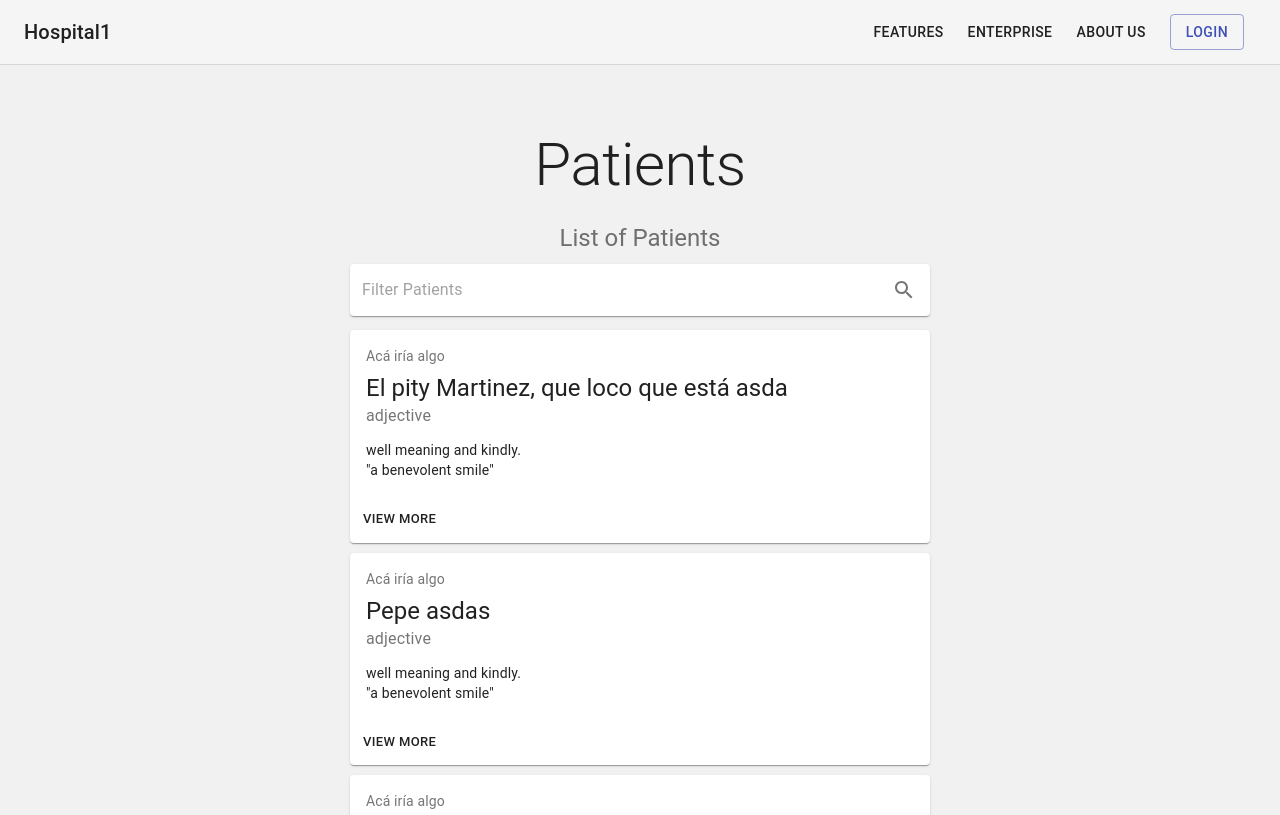
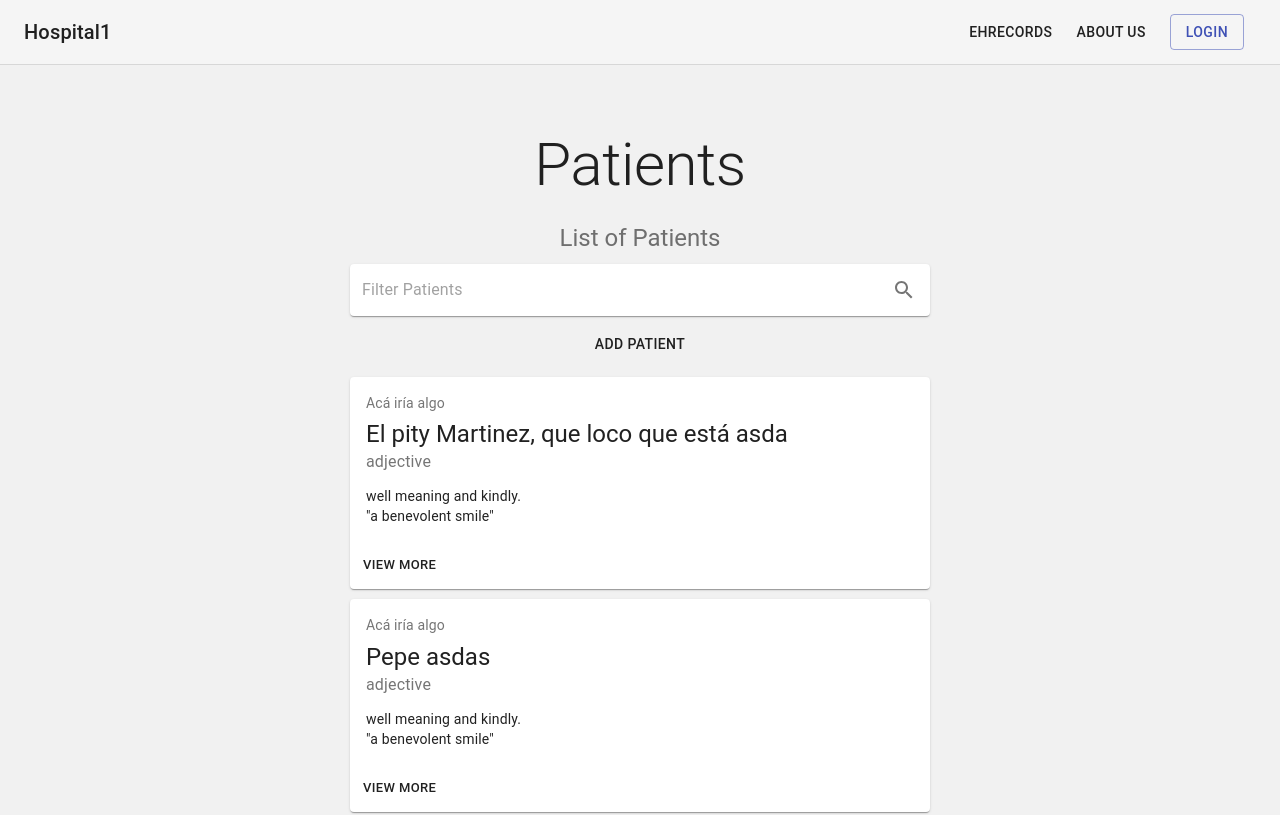
Before and after one commit to juaiglesias/ehrecords-hyperledger-blockchain, a React (Create React App) app in the folder web-app/: page /patients in a window 1280 px wide. Shown: the top 815 px of the page. Built offline with nearby package versions, Linux system fonts and the light colour scheme.

Commit message:
Add patient funcionality in progress

```diff
--- /dev/null
+++ b/web-app/src/components/addPatient/AddPatientForm.js
@@ -0,0 +1,82 @@
+import React, { useState } from 'react';
+import Grid from '@material-ui/core/Grid'
+import Card from '@material-ui/core/Card';
+import CardActions from '@material-ui/core/CardActions';
+import CardContent from '@material-ui/core/CardContent';
+import Button from '@material-ui/core/Button';
+import Typography from '@material-ui/core/Typography';
+
+import FormControl from '@material-ui/core/FormControl';
+import InputLabel from '@material-ui/core/InputLabel';
+import Input from '@material-ui/core/Input';
+import FormHelperText from '@material-ui/core/FormHelperText';
+
+const styles = {
+    card: {
+      minWidth: 275,
+      margin: '10px',
+    },
+    title: {
+      fontSize: 14,
+    },
+    pos: {
+      marginBottom: 12,
+    },
+    rightButtons: {
+        display: 'inline-block',
+        marginLeft: 'auto',
+    },
+};
+
+export default function AddPatientForm(props) {
+    /*const [firstName, setFirstName] = useState('');*/
+    const cancel = props.cancel;
+
+    return (
+        <Card style={styles.card}>
+            <CardContent>
+                <Typography variant="h6" component="h2">
+                    New Patient
+                </Typography>
+                <form>
+                    <Grid container>
+                        <Grid item sm={6} xs={12}>
+                            <FormControl>
+                                <InputLabel htmlFor="component-simple">First Name</InputLabel>
+                                <Input id="component-simple" /*value={name} onChange={handleChange}*/ />
+                            </FormControl>
+                        </Grid>
+                        <Grid item sm={6} xs={12}>
+                            <FormControl>
+                                <InputLabel htmlFor="component-simple">Last Name</InputLabel>
+                                <Input id="component-simple" /*value={name} onChange={handleChange}*/ />
+                            </FormControl>
+                        </Grid>
+                        <Grid item sm={6} xs={12}>
+                            <FormControl>
+                                <InputLabel htmlFor="component-simple">Address</InputLabel>
+                                <Input id="component-simple" /*value={name} onChange={handleChange}*/ />
+                            </FormControl>
+                        </Grid>
+                        <Grid item sm={6} xs={12}>
+                            <FormControl>
+                                <InputLabel htmlFor="component-simple">Age</InputLabel>
+                                <Input id="component-simple" /*value={name} onChange={handleChange}*/ />
+                            </FormControl>
+                        </Grid>
+                    </Grid>
+                </form>
+            </CardContent>
+            <CardActions>
+                <div style={styles.rightButtons}>
+                <Button color="secondary" onClick={cancel}>
+                    Cancel
+                </Button>
+                <Button color="primary">
+                    Save
+                </Button>
+                </div>
+            </CardActions>
+        </Card>
+    );
+}
--- a/web-app/src/components/menuBar/MenuBar.js
+++ b/web-app/src/components/menuBar/MenuBar.js
@@ -32,10 +32,7 @@ export default function MenuBar() {
           </Typography>
           <nav>
             <Link variant="button" color="textPrimary" href="#" className={classes.link}>
-              Features
-            </Link>
-            <Link variant="button" color="textPrimary" href="#" className={classes.link}>
-              Enterprise
+              EHRecords
             </Link>
             <Link variant="button" color="textPrimary" href="#" className={classes.link}>
               About Us
--- a/web-app/src/components/patient/PatientExpandedCard.js
+++ b/web-app/src/components/patient/PatientExpandedCard.js
@@ -5,7 +5,6 @@ import CardContent from '@material-ui/core/CardContent';
 import Button from '@material-ui/core/Button';
 import Typography from '@material-ui/core/Typography';
 
-import Grid from '@material-ui/core/Grid';
 import List from '@material-ui/core/List';
 import ListItem from '@material-ui/core/ListItem';
 import ListItemText from '@material-ui/core/ListItemText';
@@ -51,7 +50,6 @@ export default class PatientExpandedCard extends React.Component {
                   <br />
                   {'"a benevolent smile"'}
                 </Typography>
-                <Grid item xs={12} md={6}>
                   <Typography variant="h6">
                     Registers
                   </Typography>
@@ -61,9 +59,8 @@ export default class PatientExpandedCard extends React.Component {
                             primary="Single-line item"
                             secondary="Secondary text"
                           />
-                        </ListItem>,
+                        </ListItem>
                     </List>
-                </Grid>
               </CardContent>
               <CardActions>
                 <Button size="small" onClick={this.handleClick}>View Less</Button>
--- a/web-app/src/components/principalPage/PrincipalPage.js
+++ b/web-app/src/components/principalPage/PrincipalPage.js
@@ -4,6 +4,9 @@ import Typography from '@material-ui/core/Typography';
 import PatientList from '../patientList/PatientList';
 import SearchBoxPatients from '../searchBoxPatients/SearchBoxPatients';
 
+import Button from '@material-ui/core/Button';
+
+import AddPatientForm from '../addPatient/AddPatientForm';
 
 const styles = {
     heroContent: {
@@ -11,17 +14,30 @@ const styles = {
         justifyContent: 'center',
         alignItems: 'center',
     },
+    addButon: {
+
+        width: '100%',
+        minWidth: 275,
+    },
+    block: {
+        margin: '10px',
+    },
 };
 
 export default class PrincipalPage extends React.Component {
     constructor(props) {
         super(props);
-        this.state = {filter: ''};
+        this.state = {filter: '', addingPatient: false};
         this.handleFilterChange = this.handleFilterChange.bind(this);
+        this.toogleAddingPatientStatus = this.toogleAddingPatientStatus.bind(this);
     }
 
     handleFilterChange(newValue) {
         this.setState({filter: newValue});
+    }
+
+    toogleAddingPatientStatus() {
+        this.setState({filter: this.state.filter, addingPatient: !this.state.addingPatient});
     }
 
     render() {
@@ -35,16 +51,27 @@ export default class PrincipalPage extends React.Component {
         ];
 
         const filter = this.state.filter;
+        var addingPatient;
 
+        if (this.state.addingPatient){
+            addingPatient = <AddPatientForm cancel={this.toogleAddingPatientStatus}/>
+        } else {
+            addingPatient = <div style={styles.block}>
+                                <Button style={styles.addButon} onClick={this.toogleAddingPatientStatus}>
+                                    Add patient
+                                </Button>
+                            </div>
+        }
         return (
             <Container maxWidth="sm" component="main" style={styles.heroContent}>
                 <Typography component="h1" variant="h2" align="center" color="textPrimary" gutterBottom>
-                Patients
+                    Patients
                 </Typography>
                 <Typography variant="h5" align="center" color="textSecondary" component="p">
                     List of Patients
                 </Typography>
                 <SearchBoxPatients inputValue={filter} onFilterChange={this.handleFilterChange}/>
+                {addingPatient}
                 <PatientList patients={pacientes} filter={filter}/>
             </Container>
         );
```
